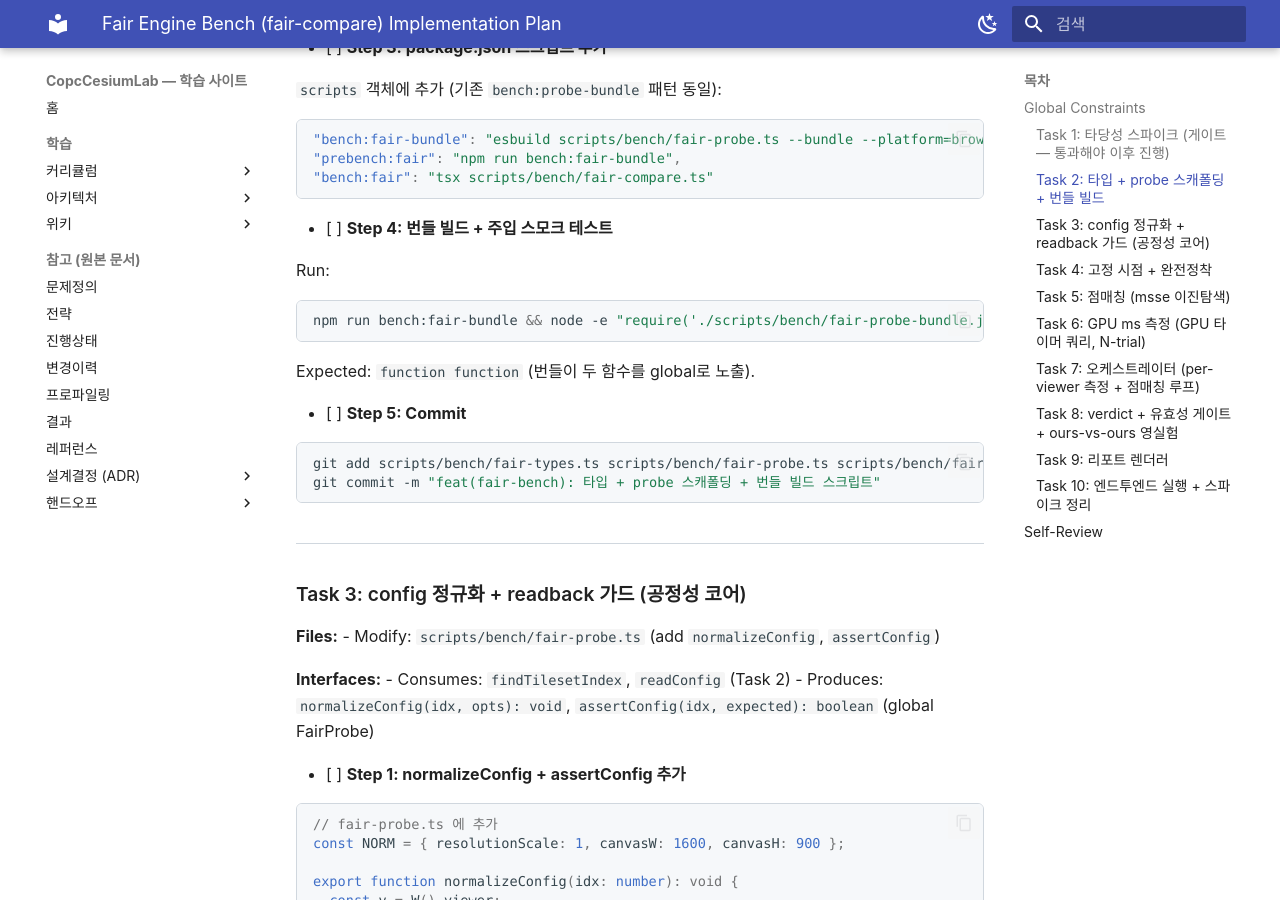
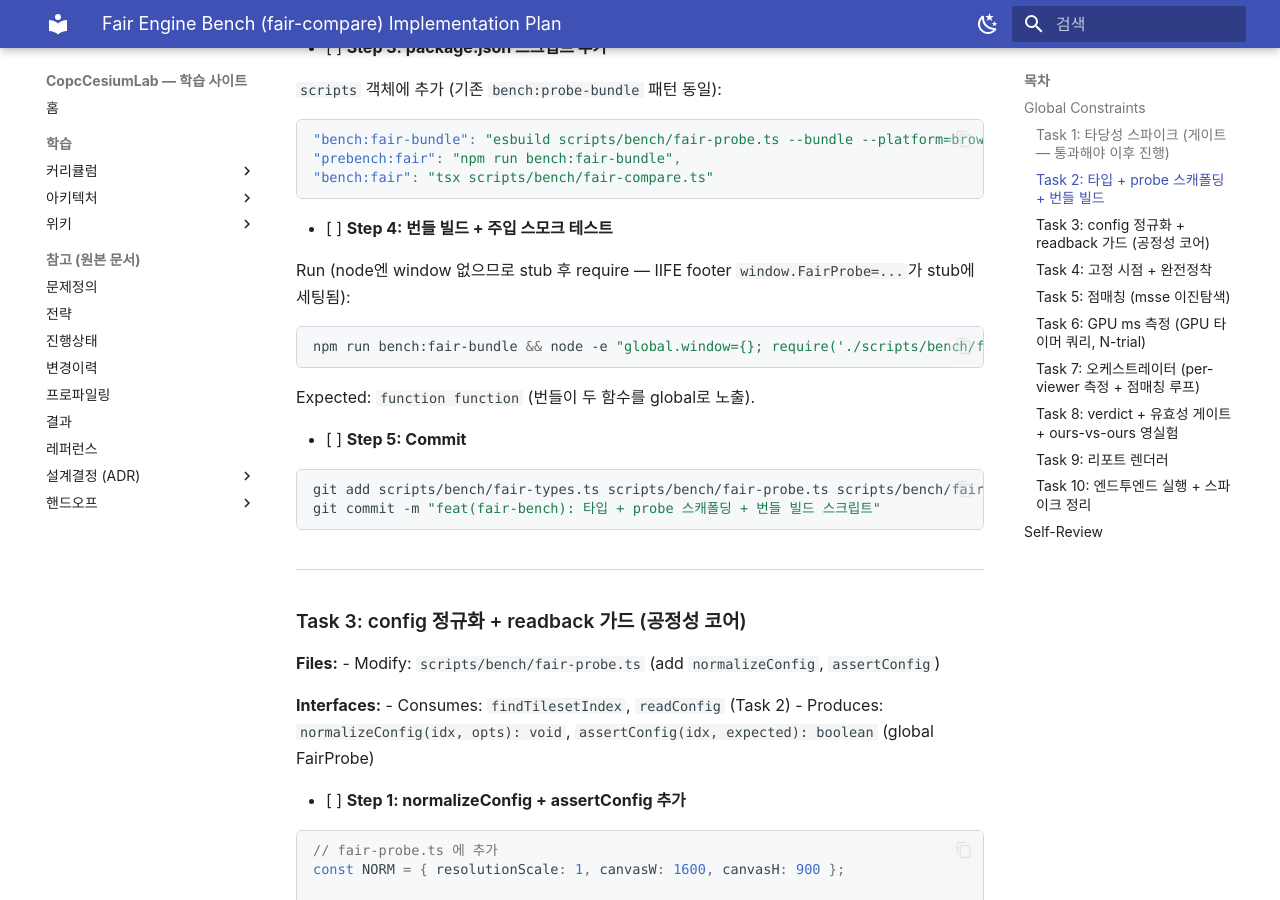
Before and after one commit to thissak/copc-cesium, an MkDocs documentation site: the page built from docs/superpowers/plans/2026-06-20-fair-engine-bench.md, in a window 1280 px wide and 900 px high, scrolled down 4901 px. Built offline with MkDocs 1.6.1 and Material for MkDocs 9.7.7, drawn with Linux system fonts in a browser that asks for light colours; some web fonts are replaced.

Commit message:
docs(fair-bench): Task2 번들 스모크 window stub 수정

````diff
--- a/docs/superpowers/plans/2026-06-20-fair-engine-bench.md
+++ b/docs/superpowers/plans/2026-06-20-fair-engine-bench.md
@@ -215,9 +215,9 @@ export function readConfig(idx: number): ConfigSnapshot {
 
 - [ ] **Step 4: 번들 빌드 + 주입 스모크 테스트**
 
-Run:
+Run (node엔 window 없으므로 stub 후 require — IIFE footer `window.FairProbe=...`가 stub에 세팅됨):
 ```bash
-npm run bench:fair-bundle && node -e "require('./scripts/bench/fair-probe-bundle.js'); console.log(typeof FairProbe.findTilesetIndex, typeof FairProbe.readConfig)"
+npm run bench:fair-bundle && node -e "global.window={}; require('./scripts/bench/fair-probe-bundle.js'); console.log(typeof window.FairProbe.findTilesetIndex, typeof window.FairProbe.readConfig)"
 ```
 Expected: `function function` (번들이 두 함수를 global로 노출).
 
````
